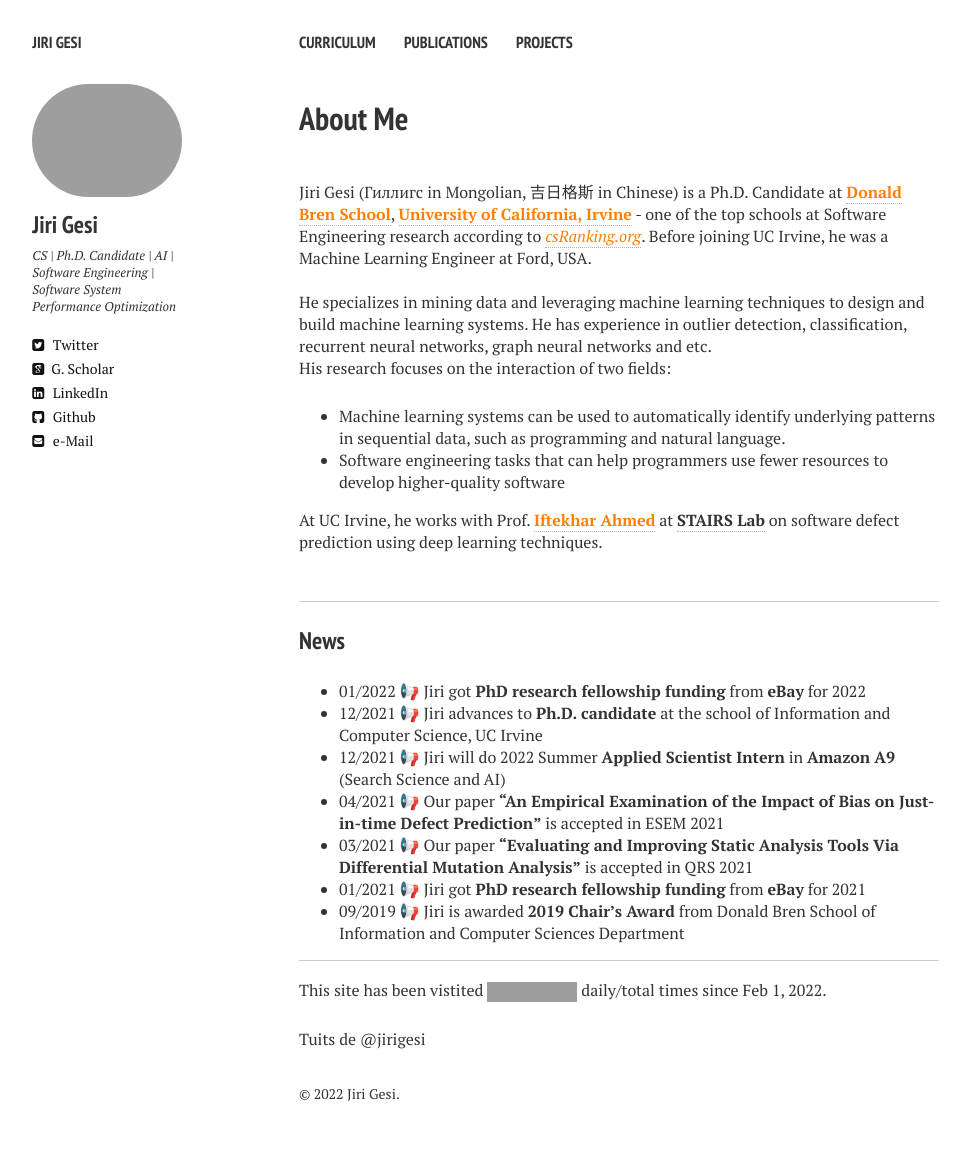
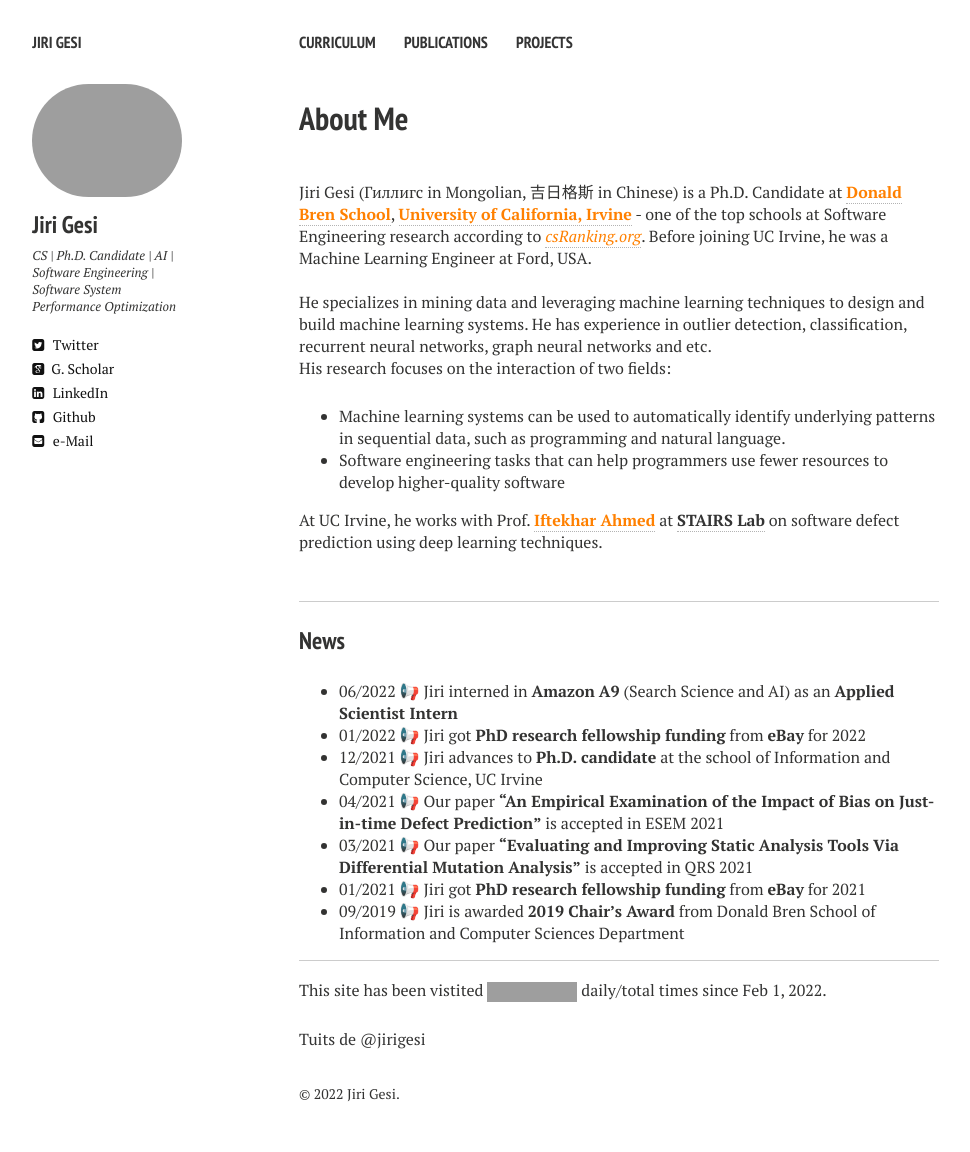
Before and after one commit to Jirigesi/Jirigesi.github.io, a Jekyll site: the page built from index.md, in a window 1280 px wide. Shown: the whole page, without its empty margins (21-991 px from the left). Built offline with Jekyll 4.4.1, drawn with Linux system fonts in a browser that asks for light colours; nearby versions of some CDN libraries; comment, search, counter and statistics services are not loaded; grey boxes are pictures that could not be loaded.

Commit message:
Update index.md

```diff
--- a/index.md
+++ b/index.md
@@ -26,9 +26,9 @@ At UC Irvine, he works with Prof. <a href="https://scholar.google.com/citations?
 ---
 ### News
 
+- 06/2022 📢 Jiri interned in **Amazon A9** (Search Science and AI) as an **Applied Scientist Intern**
 - 01/2022 📢 Jiri got **PhD research fellowship funding** from **eBay** for 2022
 - 12/2021 📢 Jiri advances to **Ph.D. candidate** at the school of Information and Computer Science, UC Irvine
-- 12/2021 📢 Jiri will do 2022 Summer **Applied Scientist Intern** in **Amazon A9** (Search Science and AI)
 - 04/2021 📢 Our paper **"An Empirical Examination of the Impact of Bias on Just-in-time Defect Prediction"** is accepted in ESEM 2021
 - 03/2021 📢 Our paper **"Evaluating and Improving Static Analysis Tools Via Differential Mutation Analysis"** is accepted in QRS 2021
 - 01/2021 📢 Jiri got **PhD research fellowship funding** from **eBay** for 2021
```
